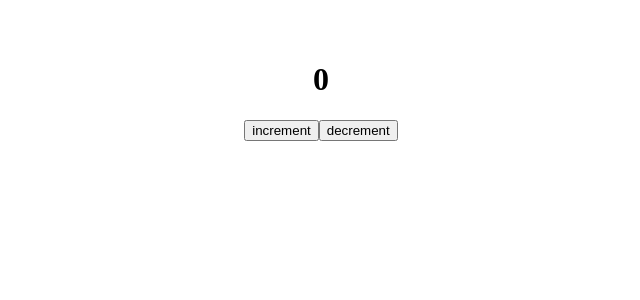
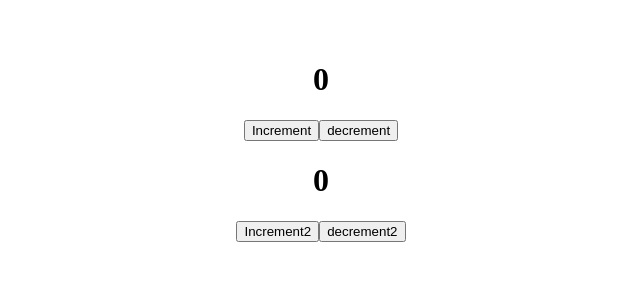
Before and after one commit to Rahulfordev/react-practice, a React (Vite) app: page / in a window 1280 px wide. Shown: the top 300 px of the page, without its empty margins (319-959 px from the left). Built offline with nearby package versions, Linux system fonts and the light colour scheme.

Commit message:
about spreed

```diff
--- a/src/App.jsx
+++ b/src/App.jsx
@@ -12,8 +12,8 @@ import "./App.css";
 //Props dilling
 // import Components1 from "./components/Props-drilling/Components1";
 // import Components1 from "./components/Context-API/Components1";
-// import Reducer from "./components/useReducer/ReducerOne";
-import ReducerTwo from "./components/useReducer/ReducerTwo";
+import Reducer from "./components/useReducer/ReducerOne";
+// import ReducerTwo from "./components/useReducer/ReducerTwo";
 
 function App() {
   return (
@@ -31,8 +31,8 @@ function App() {
         {/* <DynamicColorInput /> */}
         {/* <Components1 /> */}
         {/* <Components1 /> */}
-        {/* <Reducer /> */}
-        <ReducerTwo />
+        <Reducer />
+        {/* <ReducerTwo /> */}
       </div>
     </>
   );
--- a/src/components/useReducer/ReducerOne.jsx
+++ b/src/components/useReducer/ReducerOne.jsx
@@ -14,10 +14,25 @@ const redecer = (state, action) => {
       count: state.count - 1,
     };
   }
+  // check,,, why use spreed
+  if (action === "increment2") {
+    return {
+      ...state,
+      count2: state.count2 + 1,
+    };
+  }
+
+  if (action === "decrement2") {
+    return {
+      ...state,
+      count2: state.count2 - 1,
+    };
+  }
 };
 
 const init = {
   count: 0,
+  count2: 0,
 };
 
 const Reducer = () => {
@@ -29,6 +44,11 @@ const Reducer = () => {
         <button onClick={() => depatch("increment")}>Increment</button>
         <button onClick={() => depatch("decrement")}>decrement</button>
       </div>
+      <div>
+        <h1>{state.count2}</h1>
+        <button onClick={() => depatch("increment2")}>Increment2</button>
+        <button onClick={() => depatch("decrement2")}>decrement2</button>
+      </div>
     </div>
   );
 };
--- a/src/components/useReducer/ReducerTwoByFunction.js
+++ b/src/components/useReducer/ReducerTwoByFunction.js
@@ -1,5 +1,6 @@
 export const reducer = (state, action) => {
-  switch (action.type) {
+  const { type } = action;
+  switch (type) {
     case "increment":
       return { count: state.count + 1 };
     case "decrement":
```
